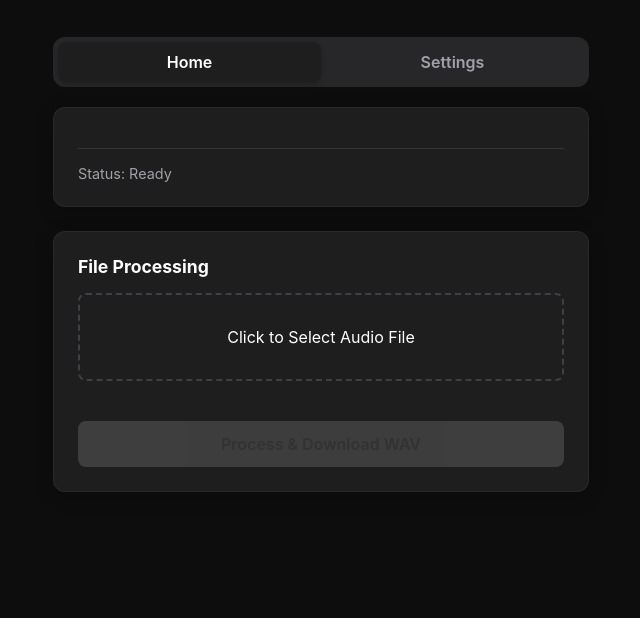
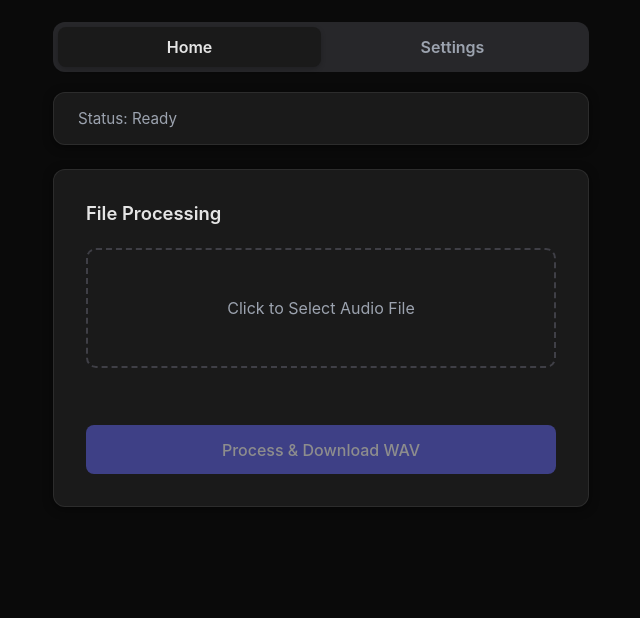
Before and after one commit to haneulk1004/voice-de-noise, a website built with Vite: page index.html in a window 1280 px wide. Shown: the part 182-800 px from the top of the page, without its empty margins (319-959 px from the left). Built offline with nearby package versions, Linux system fonts and the light colour scheme.

Commit message:
Redesign UI with cleaner, more modern layout
- Simplify card layout with better spacing
- Update color scheme for better contrast
- Improve button styling (primary/secondary)
- Enhance file drop zone with larger padding
- Reorganize settings hint text
- Update status card with minimal design
- Refine typography and spacing throughout

Co-Authored-By: Claude Sonnet 4.5 <noreply@anthropic.com>

```diff
--- a/main.js
+++ b/main.js
@@ -17,13 +17,11 @@ app.innerHTML = `
 
   <!-- Tab: Main -->
   <div id="tab-main" class="tab-content active">
-      <div class="card">
-        <div class="status-bar">
-          <span>Status: <span id="statusText">Ready</span></span>
-        </div>
+      <div class="card status-card">
+        <span>Status: <span id="statusText">Ready</span></span>
       </div>
 
-      <div class="card">
+      <div class="card main-card">
         <h3>File Processing</h3>
         <div class="file-upload-area">
           <label for="fileInput" class="file-drop-zone">
@@ -33,11 +31,11 @@ app.innerHTML = `
         </div>
         <div id="fileStatus"></div>
 
-        <div class="preview-controls" style="margin-top: 1rem; display: none;" id="previewContainer">
-            <button id="previewBtn" style="flex:1;">Preview Result (Play)</button>
+        <div class="preview-controls" id="previewContainer">
+            <button id="previewBtn" class="btn-secondary">Preview Result</button>
         </div>
 
-        <button id="processBtn" style="width:100%; margin-top:1rem;" disabled>Process & Download WAV</button>
+        <button id="processBtn" class="btn-primary" disabled>Process & Download WAV</button>
       </div>
   </div>
 
@@ -54,8 +52,8 @@ app.innerHTML = `
                 <option value="gentle">Gentle</option>
                 <option value="surgical">Surgical</option>
             </select>
-            <small style="display: block; margin-top: 0.25rem; color: var(--text-muted);">Dialogue: Optimized for voice | Gentle: Subtle | Surgical: Maximum removal</small>
           </div>
+          <small class="hint">Dialogue: Optimized for voice | Gentle: Subtle | Surgical: Maximum removal</small>
 
           <div class="control-group">
             <label for="eqGain">Clarify / Treble (dB)</label>
--- a/style.css
+++ b/style.css
@@ -1,15 +1,14 @@
 :root {
-  --bg-color: #0d0d0d;
-  --card-bg: #1e1e1e;
-  --text-main: #ffffff;
-  --text-muted: #a1a1aa;
+  --bg-color: #0a0a0a;
+  --card-bg: #1a1a1a;
+  --text-main: #e5e5e5;
+  --text-muted: #9ca3af;
   --accent-color: #6366f1;
-  /* Indigo */
   --accent-glow: rgba(99, 102, 241, 0.4);
   --success-color: #10b981;
   --danger-color: #ef4444;
   --border-radius: 12px;
-  --font-family: 'Inter', system-ui, -apple-system, sans-serif;
+  --font-family: -apple-system, BlinkMacSystemFont, 'Segoe UI', Roboto, sans-serif;
 }
 
 body {
@@ -57,16 +56,27 @@ h1 {
 .card {
   background: var(--card-bg);
   border-radius: var(--border-radius);
-  padding: 1.5rem;
+  padding: 1.75rem;
   margin-bottom: 1.5rem;
-  box-shadow: 0 4px 20px rgba(0, 0, 0, 0.2);
-  border: 1px solid rgba(255, 255, 255, 0.05);
+  box-shadow: 0 2px 10px rgba(0, 0, 0, 0.5);
+  border: 1px solid rgba(255, 255, 255, 0.08);
+}
+
+.status-card {
+  padding: 1rem 1.5rem;
+  color: var(--text-muted);
+  font-size: 0.95rem;
+}
+
+.main-card {
+  padding: 2rem;
 }
 
 .card h3 {
   margin-top: 0;
-  margin-bottom: 1rem;
-  font-size: 1.1rem;
+  margin-bottom: 1.5rem;
+  font-size: 1.15rem;
+  font-weight: 600;
   color: var(--text-main);
 }
 
@@ -93,20 +103,29 @@ canvas {
 .controls {
   display: flex;
   flex-direction: column;
-  gap: 1.25rem;
+  gap: 1.5rem;
 }
 
 .control-group {
   display: flex;
   align-items: center;
   justify-content: space-between;
+  gap: 1rem;
 }
 
 .control-group label {
   font-size: 0.9rem;
   color: var(--text-muted);
   font-weight: 500;
-  min-width: 100px;
+  min-width: 140px;
+}
+
+.hint {
+  display: block;
+  font-size: 0.85rem;
+  color: #71717a;
+  margin-top: -0.75rem;
+  line-height: 1.4;
 }
 
 /* Inputs */
@@ -164,14 +183,37 @@ input[type="range"]:disabled {
 
 button {
   flex: 1;
-  padding: 0.8rem;
+  padding: 0.9rem 1.5rem;
   border: none;
   border-radius: 8px;
   font-size: 1rem;
-  font-weight: 600;
+  font-weight: 500;
   cursor: pointer;
   transition: all 0.2s ease;
   font-family: inherit;
+}
+
+.btn-primary {
+  background: var(--accent-color);
+  color: white;
+  width: 100%;
+  margin-top: 1.5rem;
+}
+
+.btn-primary:hover:not(:disabled) {
+  background: #4f46e5;
+  transform: translateY(-1px);
+  box-shadow: 0 4px 15px var(--accent-glow);
+}
+
+.btn-secondary {
+  background: #27272a;
+  color: var(--text-main);
+  border: 1px solid #3f3f46;
+}
+
+.btn-secondary:hover:not(:disabled) {
+  background: #3f3f46;
 }
 
 #startBtn {
@@ -225,6 +267,7 @@ button:disabled {
 .file-upload-area {
   position: relative;
   text-align: center;
+  margin-bottom: 1rem;
 }
 
 input[type="file"] {
@@ -234,23 +277,35 @@ input[type="file"] {
 .file-drop-zone {
   display: block;
   border: 2px dashed #3f3f46;
-  border-radius: 8px;
-  padding: 2rem;
+  border-radius: 10px;
+  padding: 3rem 2rem;
   cursor: pointer;
-  transition: border-color 0.2s;
+  transition: all 0.2s;
+  color: var(--text-muted);
+  font-size: 1rem;
 }
 
 .file-drop-zone:hover,
 .file-drop-zone.drag-over {
   border-color: var(--accent-color);
-  background: rgba(99, 102, 241, 0.1);
+  background: rgba(99, 102, 241, 0.05);
+  color: var(--text-main);
 }
 
 #fileStatus {
-  font-size: 0.85rem;
+  font-size: 0.9rem;
   color: var(--text-muted);
-  margin-top: 0.5rem;
+  margin-top: 0.75rem;
   min-height: 1.2em;
+}
+
+.preview-controls {
+  margin-top: 1rem;
+  display: none;
+}
+
+.preview-controls button {
+  width: 100%;
 }
 
 /* Status Bar */
```
